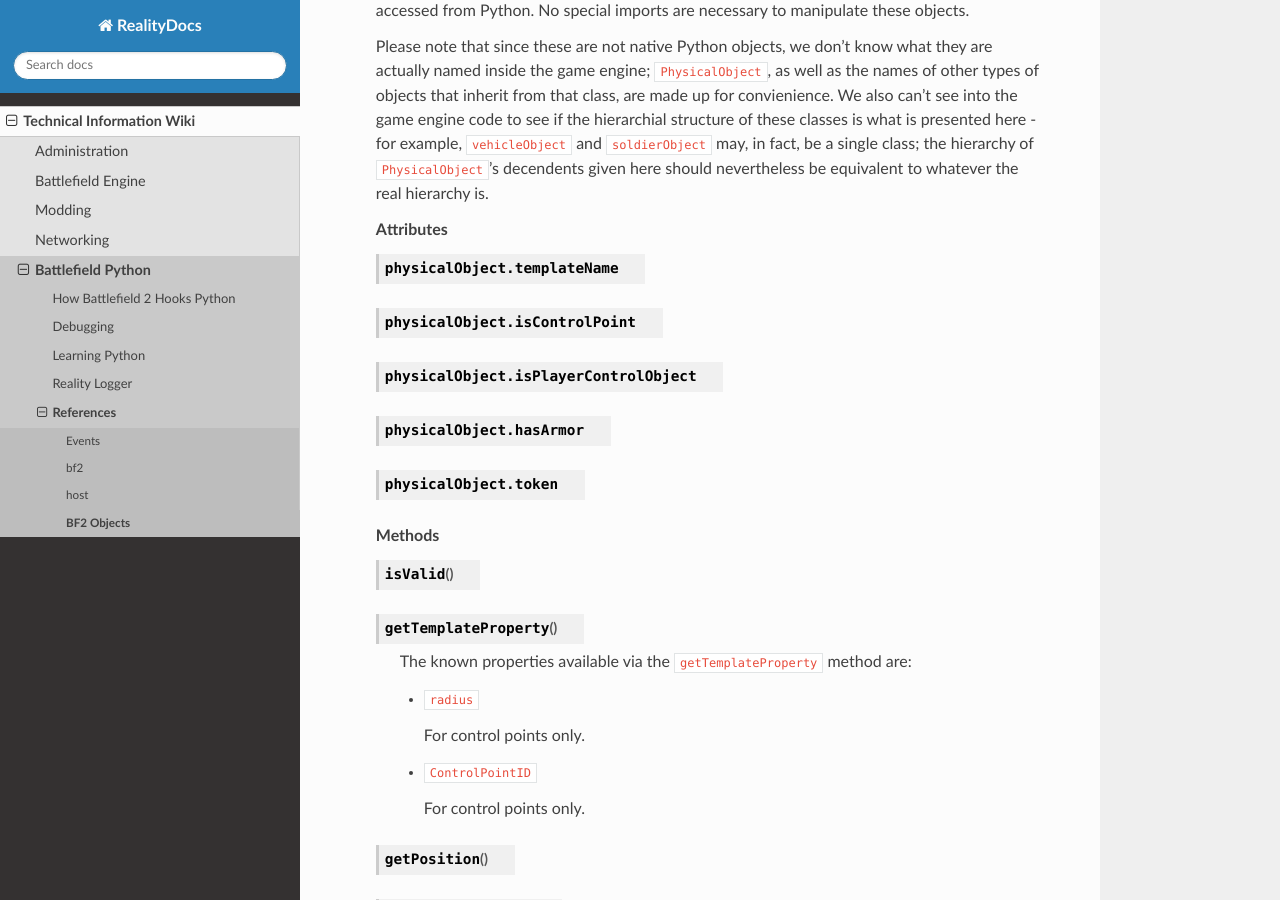
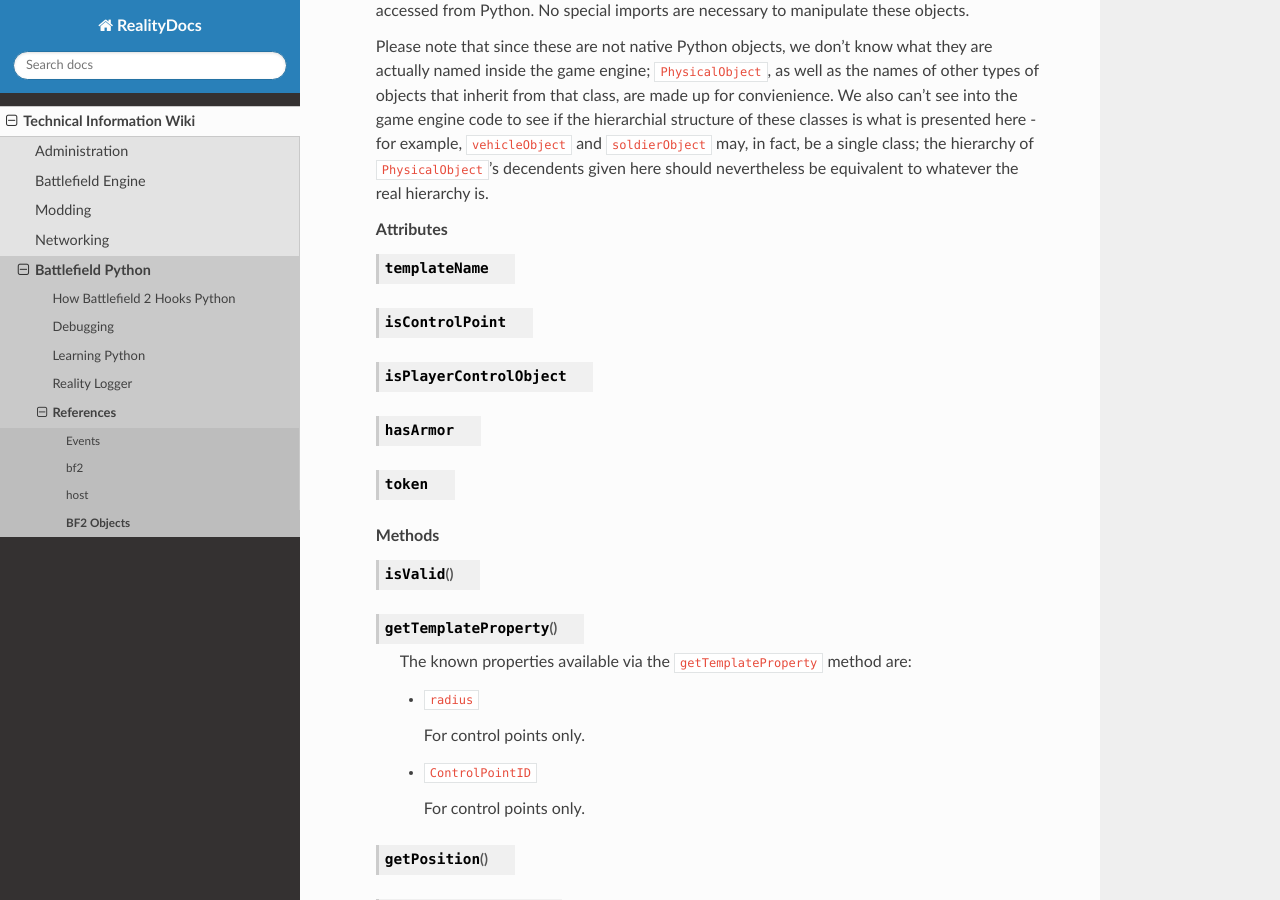
Before and after one commit to papadanku/RealityDocs, a Sphinx documentation site: the page built from docs/source/technical/python/reference/objects.rst, in a window 1280 px wide and 900 px high, scrolled down 347 px. Built offline with Sphinx 7.4.7 and the Read the Docs theme 2.0.0, drawn with Linux system fonts in a browser that asks for light colours.

Commit message:
Update objects.rst

```diff
--- a/docs/source/technical/python/reference/objects.rst
+++ b/docs/source/technical/python/reference/objects.rst
@@ -10,11 +10,11 @@ BF2 Objects
 
    **Attributes**
 
-   .. py:attribute:: physicalObject.templateName
-   .. py:attribute:: physicalObject.isControlPoint
-   .. py:attribute:: physicalObject.isPlayerControlObject
-   .. py:attribute:: physicalObject.hasArmor
-   .. py:attribute:: physicalObject.token
+   .. py:attribute:: templateName
+   .. py:attribute:: isControlPoint
+   .. py:attribute:: isPlayerControlObject
+   .. py:attribute:: hasArmor
+   .. py:attribute:: token
 
    **Methods**
 
```
